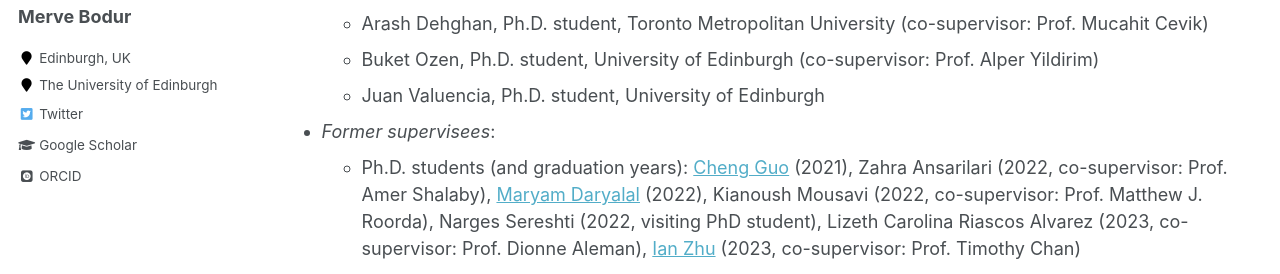
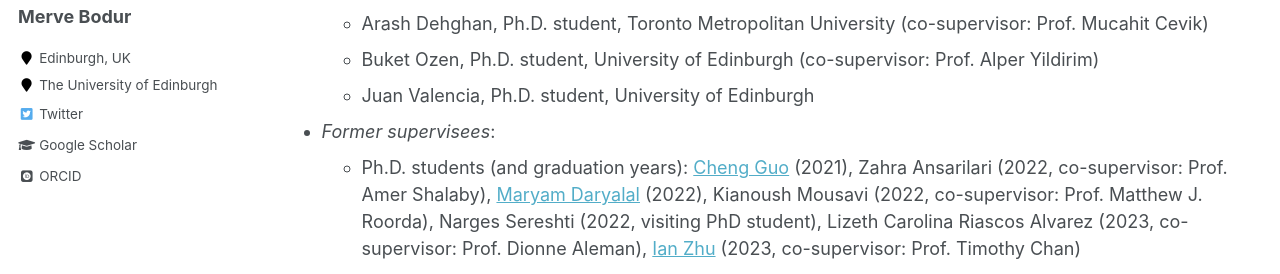
Before and after one commit to mervebodur/mervebodur.github.io, a Jekyll site: the page built from _pages/research.md, in a window 1280 px wide and 900 px high, scrolled down 5366 px. Shown: the part 206-480 px from the top of the window. Built offline with Jekyll 4.4.1, drawn with Linux system fonts in a browser that asks for light colours; some web fonts are replaced.

Commit message:
Update research.md

```diff
--- a/_pages/research.md
+++ b/_pages/research.md
@@ -164,7 +164,7 @@ Z. Ansarilari, M. M. Nesheli, S. Srikukenthiran, M. Bodur, and A. Shalaby\
   - Jilin Song, Ph.D. student, University of Toronto (co-supervisor: Prof. Amer Shalaby)
   - Arash Dehghan, Ph.D. student, Toronto Metropolitan University (co-supervisor: Prof. Mucahit Cevik)
   - Buket Ozen, Ph.D. student, University of Edinburgh (co-supervisor: Prof. Alper Yildirim)
-  - Juan Valuencia, Ph.D. student, University of Edinburgh
+  - Juan Valencia, Ph.D. student, University of Edinburgh
 
 - *Former supervisees*:
   - Ph.D. students (and graduation years): [Cheng Guo](https://chengg04.github.io/) (2021), Zahra Ansarilari (2022, co-supervisor: Prof. Amer Shalaby), [Maryam Daryalal](https://www.daryalal.aroralab.ca) (2022), Kianoush Mousavi (2022, co-supervisor: Prof. Matthew J. Roorda), Narges Sereshti (2022, visiting PhD student), Lizeth Carolina Riascos Alvarez (2023, co-supervisor: Prof. Dionne Aleman), [Ian Zhu](https://www.ianyzhu.com/) (2023, co-supervisor: Prof. Timothy Chan)
```
